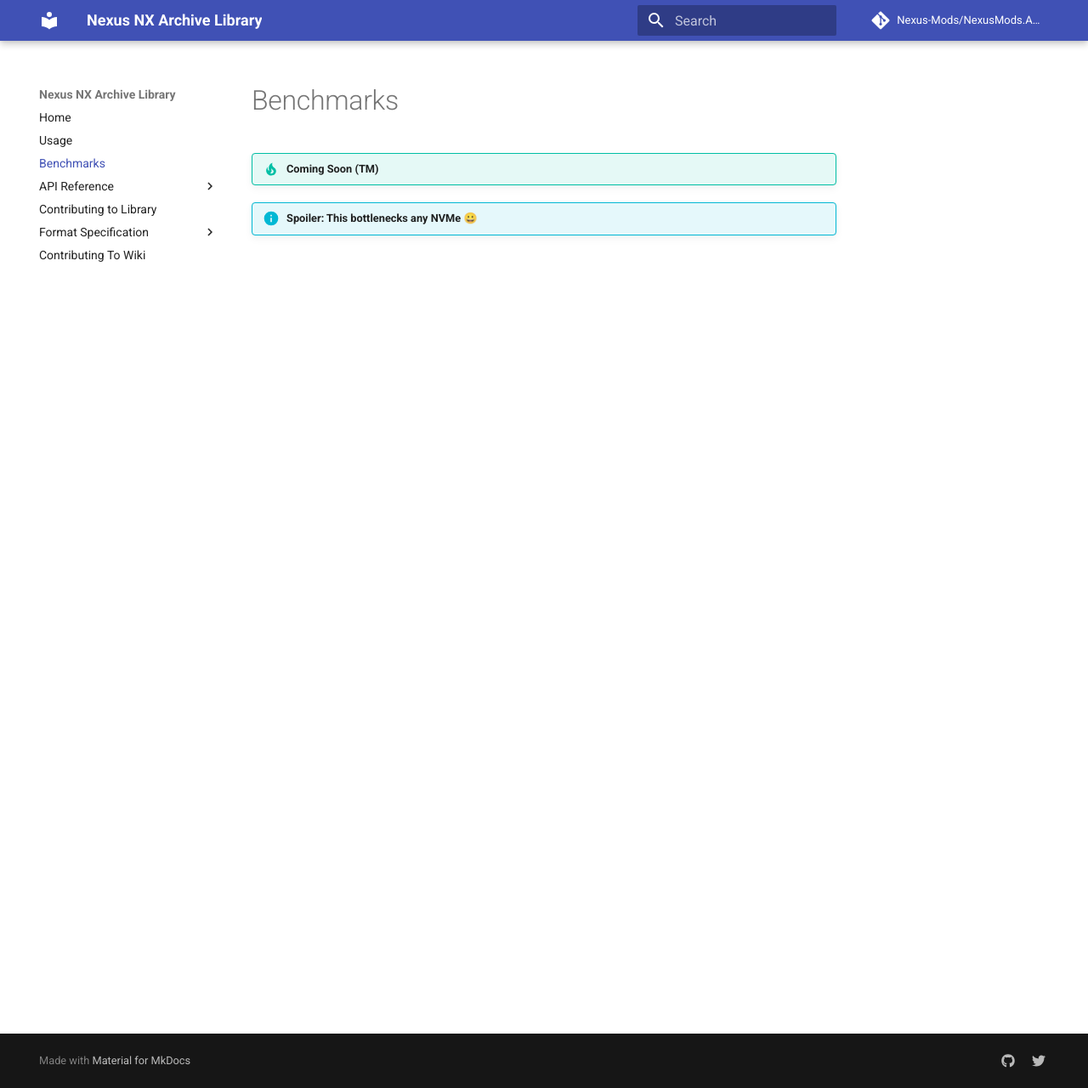
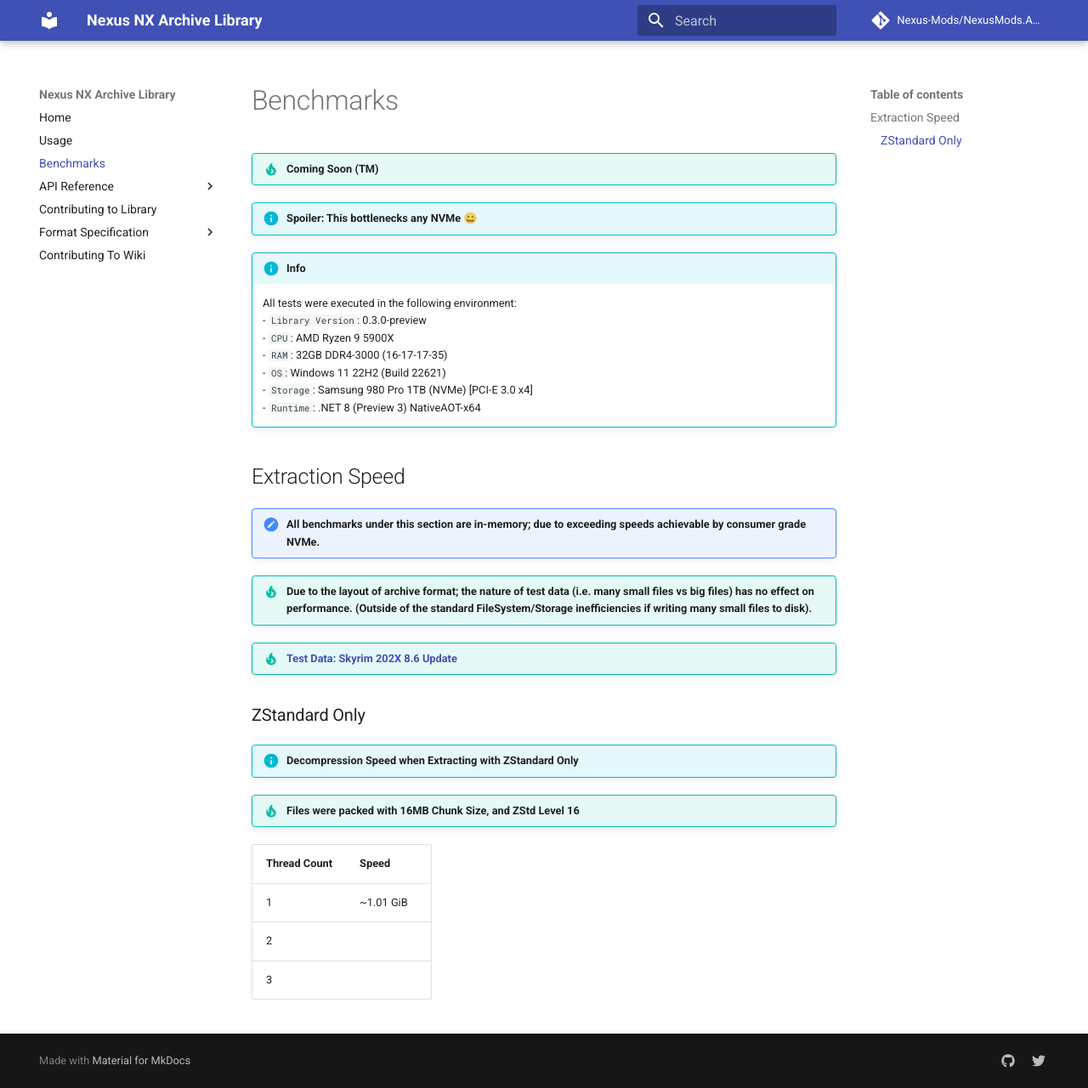
Before and after one commit to Nexus-Mods/NexusMods.Archives.Nx, an MkDocs documentation site: the page built from docs/Benchmarks.md, in a window 1280 px wide and 1280 px high. Shown: the whole window at 85% size. Built offline with MkDocs 1.6.1 and Material for MkDocs 9.7.7, drawn with Linux system fonts in a browser that asks for light colours; comment, search, counter and statistics services are not loaded.

```diff
--- a/docs/Benchmarks.md
+++ b/docs/Benchmarks.md
@@ -3,3 +3,33 @@
 !!! tip "Coming Soon (TM)"
 
 !!! info "Spoiler: This bottlenecks any NVMe 😀"
+
+!!! info
+
+    All tests were executed in the following environment:
+    - `Library Version`: 0.3.0-preview
+    - `CPU`: AMD Ryzen 9 5900X
+    - `RAM`: 32GB DDR4-3000 (16-17-17-35)
+    - `OS`: Windows 11 22H2 (Build 22621)
+    - `Storage`: Samsung 980 Pro 1TB (NVMe) [PCI-E 3.0 x4]
+    - `Runtime`: .NET 8 (Preview 3) NativeAOT-x64
+
+## Extraction Speed
+
+!!! note "All benchmarks under this section are in-memory; due to exceeding speeds achievable by consumer grade NVMe."
+
+!!! tip "Due to the layout of archive format; the nature of test data (i.e. many small files vs big files) has no effect on performance. (Outside of the standard FileSystem/Storage inefficiencies if writing many small files to disk)."
+
+!!! tip "[Test Data: Skyrim 202X 8.6 Update](https://www.nexusmods.com/Core/Libs/Common/Widgets/DownloadPopUp?id=249831&game_id=1704)"
+
+### ZStandard Only
+
+!!! info "Decompression Speed when Extracting with ZStandard Only"
+
+!!! tip "Files were packed with 16MB Chunk Size, and ZStd Level 16"
+
+| Thread Count | Speed     |
+|--------------|-----------|
+| 1            | ~1.01 GiB |
+| 2            |           |
+| 3            |           |
```
